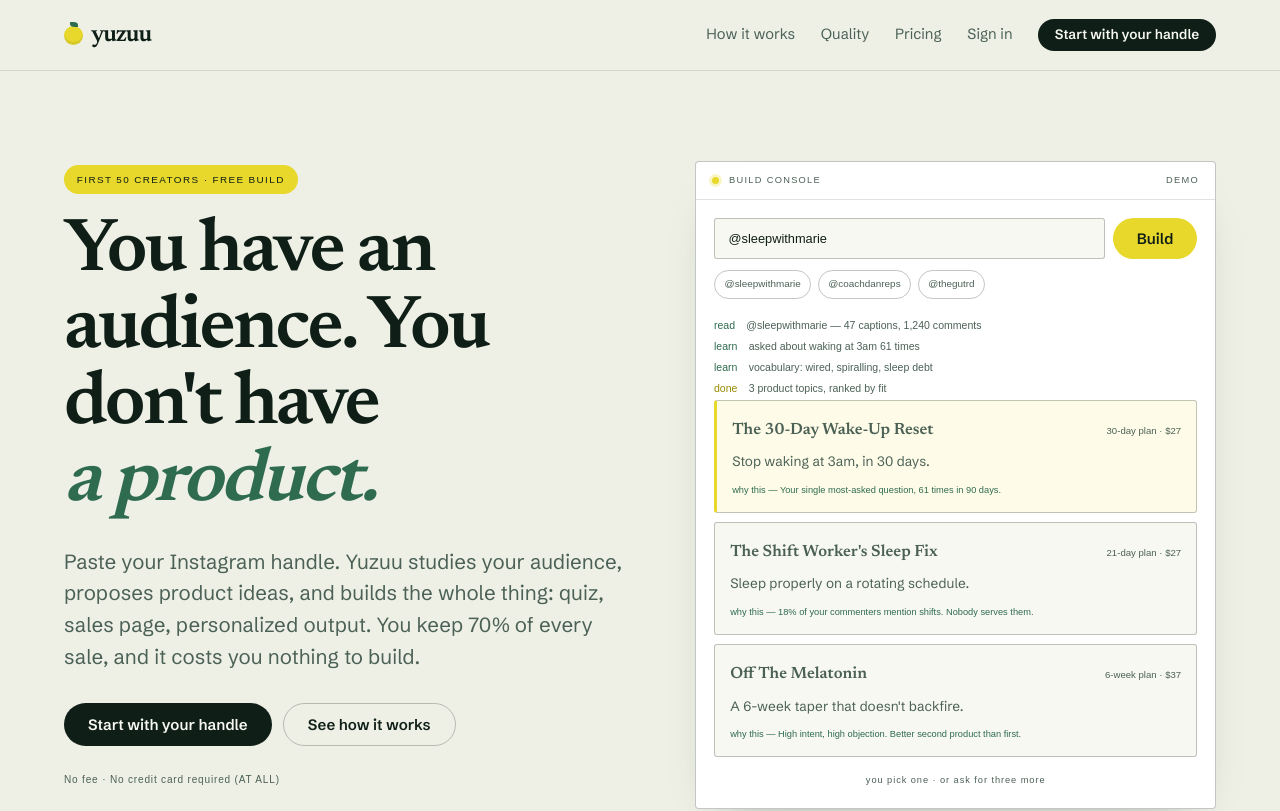
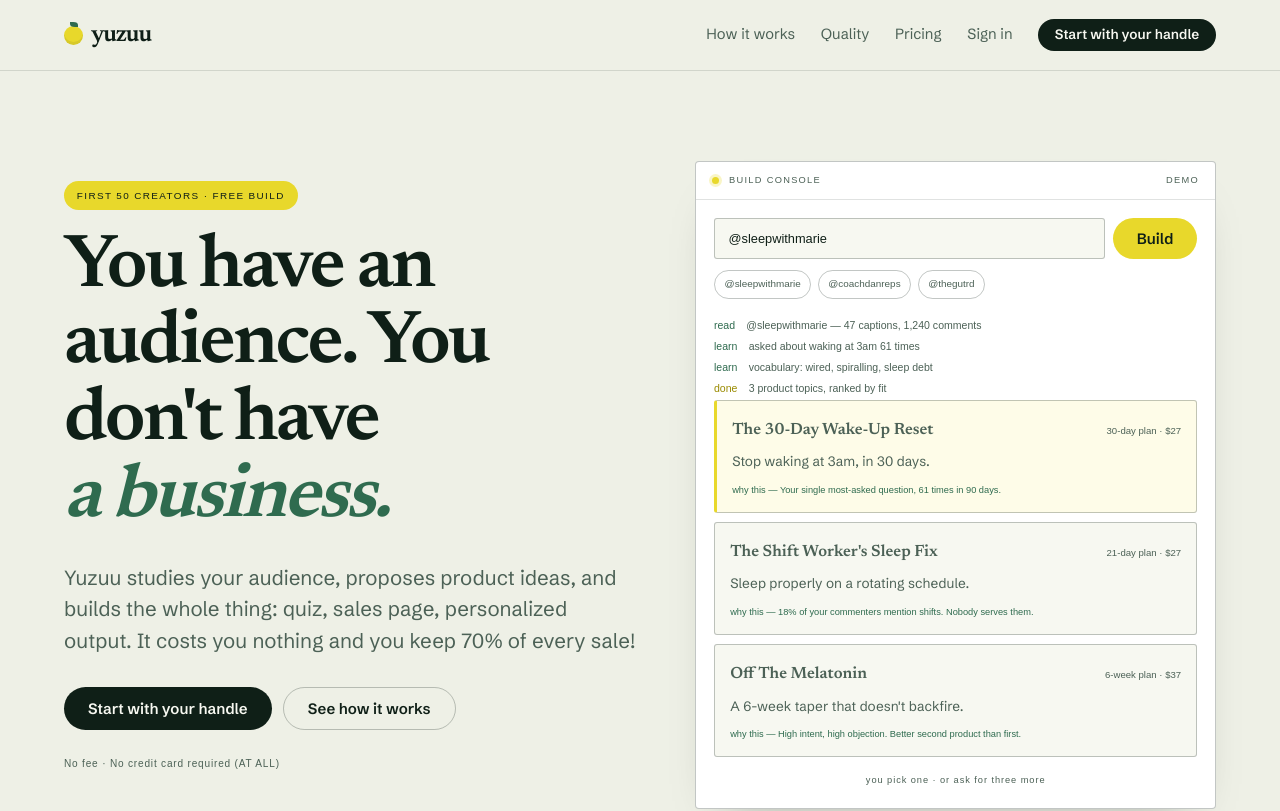
Before and after one commit to julianalert/yuzuucreatorsapp, a Next.js app: page / in a window 1280 px wide. Shown: the top 811 px of the page. Built offline with nearby package versions, Linux system fonts and the light colour scheme; no server answers; a web font is replaced by a local one.

Commit message:
Update landing page hero copy.
Co-authored-by: Cursor <cursoragent@cursor.com>

```diff
--- a/src/app/page.tsx
+++ b/src/app/page.tsx
@@ -53,12 +53,12 @@ export default async function Home({
           <div>
             <span className="kicker">First 50 creators · free build</span>
             <h1 style={{ marginTop: "1.3rem" }}>
-              You have an audience. You don&apos;t have <em>a product.</em>
+              You have an audience. You don&apos;t have <em>a business.</em>
             </h1>
             <p className="lede" style={{ marginTop: "1.5rem" }}>
-              Paste your Instagram handle. Yuzuu studies your audience, proposes product ideas,
-              and builds the whole thing: quiz, sales page, personalized output. You keep 70% of
-              every sale, and it costs you nothing to build.
+              Yuzuu studies your audience, proposes product ideas,
+              and builds the whole thing: quiz, sales page, personalized output. It costs you nothing and you keep 70% of
+              every sale!
             </p>
             <div className="hero-actions">
               <Link href="/auth" className="btn">
```
